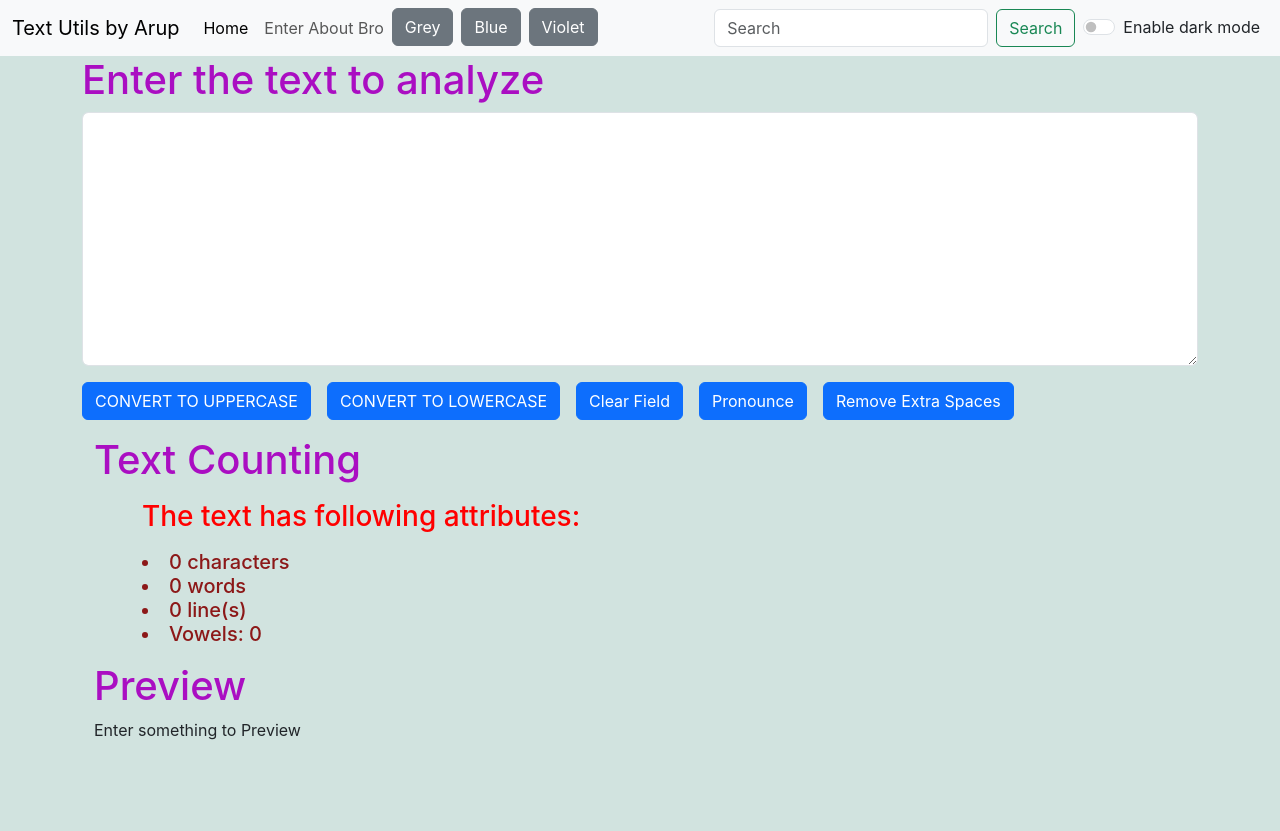
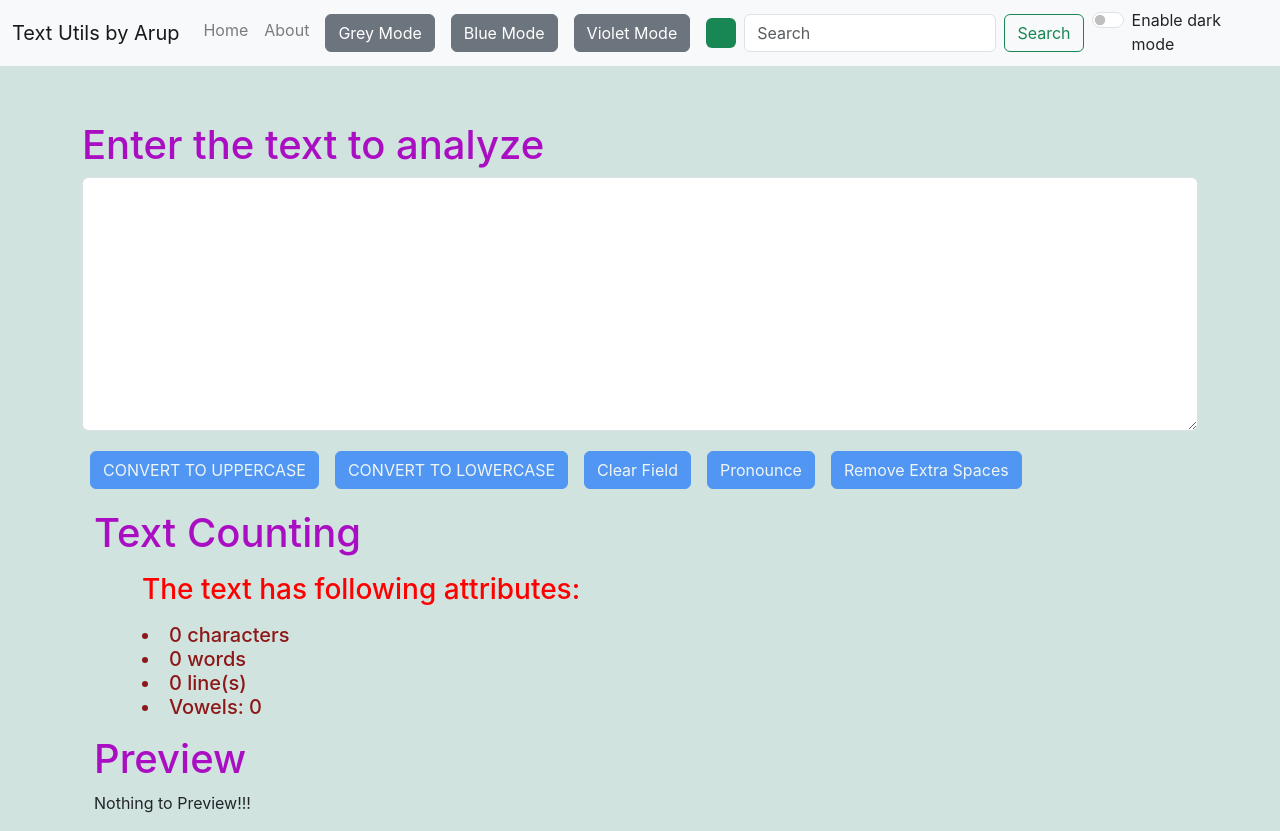
Before and after one commit to 09arup06/React-Projects, a React (Create React App) app: page / in a window 1280 px wide. Before the commit the page ends 800 px from the top, so only its background shows below. Built offline with nearby package versions, Linux system fonts and the light colour scheme.

Commit message:
Fixing more things

```diff
--- a/public/index.html
+++ b/public/index.html
@@ -1,6 +1,7 @@
 <!DOCTYPE html>
 <html lang="en">
   <head>
+    <link rel="stylesheet" href="https://cdn.jsdelivr.net/npm/bootstrap@4.0.0/dist/css/bootstrap.min.css" integrity="sha384-Gn5384xqQ1aoWXA+058RXPxPg6fy4IWvTNh0E263XmFcJlSAwiGgFAW/dAiS6JXm" crossorigin="anonymous">
     <meta charset="utf-8" />
     <link rel="icon" href="%PUBLIC_URL%/favicon.ico" />
     <meta name="viewport" content="width=device-width, initial-scale=1" />
@@ -25,7 +26,7 @@
       Learn how to configure a non-root public URL by running `npm run build`.
     -->
     <link href="https://cdn.jsdelivr.net/npm/bootstrap@5.3.0-alpha1/dist/css/bootstrap.min.css" rel="stylesheet" integrity="sha384-GLhlTQ8iRABdZLl6O3oVMWSktQOp6b7In1Zl3/Jr59b6EGGoI1aFkw7cmDA6j6gD" crossorigin="anonymous"><link href="https://cdn.jsdelivr.net/npm/bootstrap@5.3.0-alpha1/dist/css/bootstrap.min.css" rel="stylesheet" integrity="sha384-GLhlTQ8iRABdZLl6O3oVMWSktQOp6b7In1Zl3/Jr59b6EGGoI1aFkw7cmDA6j6gD" crossorigin="anonymous"><link href="https://cdn.jsdelivr.net/npm/bootstrap@5.3.0-alpha1/dist/css/bootstrap.min.css" rel="stylesheet" integrity="sha384-GLhlTQ8iRABdZLl6O3oVMWSktQOp6b7In1Zl3/Jr59b6EGGoI1aFkw7cmDA6j6gD" crossorigin="anonymous">
-    <title>TextUtilsByArup</title>
+    <title>TextUtilsBy Arup</title>
 
   </head>
   <body>
@@ -42,6 +43,9 @@
       To create a production bundle, use `npm run build` or `yarn build`.
 
     -->
+    <script src="https://code.jquery.com/jquery-3.2.1.slim.min.js" integrity="sha384-KJ3o2DKtIkvYIK3UENzmM7KCkRr/rE9/Qpg6aAZGJwFDMVNA/GpGFF93hXpG5KkN" crossorigin="anonymous"></script>
+<script src="https://cdn.jsdelivr.net/npm/popper.js@1.12.9/dist/umd/popper.min.js" integrity="sha384-ApNbgh9B+Y1QKtv3Rn7W3mgPxhU9K/ScQsAP7hUibX39j7fakFPskvXusvfa0b4Q" crossorigin="anonymous"></script>
+<script src="https://cdn.jsdelivr.net/npm/bootstrap@4.0.0/dist/js/bootstrap.min.js" integrity="sha384-JZR6Spejh4U02d8jOt6vLEHfe/JQGiRRSQQxSfFWpi1MquVdAyjUar5+76PVCmYl" crossorigin="anonymous"></script>
     <script src="https://cdn.jsdelivr.net/npm/bootstrap@5.3.0-alpha1/dist/js/bootstrap.bundle.min.js" integrity="sha384-w76AqPfDkMBDXo30jS1Sgez6pr3x5MlQ1ZAGC+nuZB+EYdgRZgiwxhTBTkF7CXvN" crossorigin="anonymous"></script>
   </body>
 </html>
--- a/src/App.js
+++ b/src/App.js
@@ -53,7 +53,7 @@ function App() {
     <>
 
     <Router>
-<Navbar title='Text Utils by Arup' mode={mode} toggle={toggle} newc={newc} showAlert={showAlert}/>
+<Navbar title='Text Utils by Arup' aboutText='About' mode={mode} toggle={toggle} newc={newc} showAlert={showAlert}/>
 <Alert alert={alert}/>
 <div className='container'>
 
@@ -62,13 +62,13 @@ function App() {
             element={<About/>}
           />
           <Route path="/React-Projects/"
-         element={ <TextForm showAlert={showAlert} head="Enter the text to analyze"/>}
+         element={ <TextForm showAlert={showAlert} mode={mode} head="Enter the text to analyze"/>}
           />
           <Route path="/Home"
-         element={ <TextForm showAlert={showAlert} head="Enter the text to analyze"/>}
+         element={ <TextForm showAlert={showAlert} mode={mode}  head="Enter the text to analyze"/>}
           />
           <Route path="/"
-         element={ <TextForm showAlert={showAlert} head="Enter the text to analyze"/>}
+         element={ <TextForm showAlert={showAlert} mode={mode} head="Enter the text to analyze"/>}
           />
           <Route exact path="https://09arup06.github.io/React-Projects/"
          element={ <TextForm showAlert={showAlert} head="Enter the text to analyze"/>}
--- a/src/components/Alert.js
+++ b/src/components/Alert.js
@@ -7,9 +7,11 @@ export default function Alert(props) {
         return lower.charAt(0).toUpperCase() + lower.slice(1);
     }
   return (
-    props.alert && <div className={`alert alert-${props.alert.type} alert-dismissible fade show`} role="alert">
+    <div style={{height:'55px'}}>
+    {props.alert && <div className={`alert alert-${props.alert.type} alert-dismissible fade show`} role="alert">
     <strong>{capitalize(props.alert.type)}</strong>: {props.alert.msg}
     <button type="button" className="btn-close" data-bs-dismiss="alert" aria-label="Close"></button>
+    </div>}
   </div>
   )
 }
--- a/src/components/Navbar.js
+++ b/src/components/Navbar.js
@@ -1,49 +1,59 @@
 import React from 'react'
 import PropTypes from 'prop-types'
-import {Link} from 'react-router-dom'
-export default function Navbar(props)  {
+import { Link } from 'react-router-dom'
+export default function Navbar(props) {
  return (
     <nav className={`navbar navbar-expand-lg navbar-${props.mode} bg-${props.mode}`}>
       <div className="container-fluid">
         <a className="navbar-brand" href="/">{props.title}</a>
+        <button className="navbar-toggler" type="button" data-toggle="collapse" data-target="#navbarSupportedContent" aria-controls="navbarSupportedContent" aria-expanded="false" aria-label="Toggle navigation">
+          <span className="navbar-toggler-icon"></span>
+        </button>
         <div className="collapse navbar-collapse" id="navbarSupportedContent">
           <ul className="navbar-nav me-auto mb-2 mb-lg-0">
             <li className="nav-item">
-          <Link className="nav-link active" aria-current="page" to="/">Home</Link>
+              <Link className="nav-link" aria-current="page" to="/">Home</Link>
             </li>
             <li className="nav-item">
               <Link className="nav-link" to="/about">{props.aboutText}</Link>
             </li>
-        <li className="nav-item">
-        <button type="button" className="btn btn-secondary" onClick={()=>props.newc('grey')}>Grey</button>
+            <li className="nav-item mx-2 my-1">
+              <button type="button" className="btn btn-secondary" onClick={() => props.newc('grey')}>Grey Mode</button>
             </li>
-        <li className="nav-item mx-2">
-        <button type="button" className="btn btn-secondary" onClick={()=>props.newc('#03072b')}>Blue</button>
+            <li className="nav-item mx-2 my-1">
+              <button type="button" className="btn btn-secondary" onClick={() => props.newc('#03072b')}>Blue Mode</button>
             </li>
-        <li className="nav-item">
-        <button type="button" className="btn btn-secondary" onClick={()=>props.newc('#260221')}>Violet</button>
+            <li className="nav-item mx-2 my-1">
+              <button type="button" className="btn btn-secondary" onClick={() => props.newc('#260221')} >Violet Mode</button>
             </li>
 
+
+
+
           </ul>
+          <div className="d-flex ">
+                <div className='bg-success rounded mx-2' onClick={()=>{props.newc('green')}} style={{height: '30px' , width: '30px', cursor:'pointer'}}></div>
+              </div>
           <form className="d-flex" role="search">
             <input className="form-control me-2" type="search" placeholder="Search" aria-label="Search"></input>
             <button className="btn btn-outline-success" type="submit">Search</button>
           </form>
-      <div className={`form-check form-switch text-${props.mode==='light'?'dark':'light'} mx-2` }>
-  <input className="form-check-input" type="checkbox"onClick={props.toggle} role="switch" id="flexSwitchCheckDefault"></input>
-  <label className="form-check-label" htmlFor="flexSwitchCheckDefault">Enable {`${props.mode==='light'?'dark':'light'}`} mode</label>
+          <div className={`form-check form-switch text-${props.mode === 'light' ? 'dark' : 'light'} mx-2`}>
+            <input className="form-check-input" type="checkbox" onClick={props.toggle} role="switch" id="flexSwitchCheckDefault"></input>
+            <label className="form-check-label" htmlFor="flexSwitchCheckDefault">Enable {`${props.mode === 'light' ? 'dark' : 'light'}`} mode</label>
           </div>
         </div>
       </div>
     </nav>
   )
 }
-Navbar.propTypes={
-    title:PropTypes.string.isRequired,
-    aboutText:PropTypes.string
+
+Navbar.propTypes = {
+  title: PropTypes.string.isRequired,
+  aboutText: PropTypes.string
 }
 
-Navbar.defaultProps={
+Navbar.defaultProps = {
   title: "Enter Title Here",
   aboutText: "Enter About Bro"
 }
--- a/src/components/TextForm.js
+++ b/src/components/TextForm.js
@@ -42,14 +42,14 @@ export default function TextForm(props) {
         <h1 style={{color:"#aa0ec2"}}>{props.head}</h1>
 
     <div className="mb-3">
-    <textarea className="form-control" value={text} onChange={handleOnChange} id="exampleFormControlTextarea1" rows="10"></textarea>
+    <textarea className="form-control" value={text} onChange={handleOnChange} id="exampleFormControlTextarea1" style={{backgroundColor: props.mode==='dark'?'rgb(97 189 189 / 47%)':'white'}} rows="10"></textarea>
     </div>
 
-  <button className='btn btn-primary 'onClick={upper}> CONVERT TO UPPERCASE</button>
-  <button className="btn btn-primary mx-3"onClick={lower}> CONVERT TO LOWERCASE</button>
-  <button className="btn btn-primary mx-auto"onClick={clr}> Clear Field</button>
-  <button className="btn btn-primary mx-3"onClick={speak}> Pronounce</button>
-  <button className="btn btn-primary mx-auto"onClick={spaces}> Remove Extra Spaces</button>
+  <button disabled={text.length===0} className='btn btn-primary mx-2 my-1'onClick={upper}> CONVERT TO UPPERCASE</button>
+  <button disabled={text.length===0} className="btn btn-primary mx-2 my-1"onClick={lower}> CONVERT TO LOWERCASE</button>
+  <button disabled={text.length===0} className="btn btn-primary mx-2 my-1"onClick={clr}> Clear Field</button>
+  <button disabled={text.length===0} className="btn btn-primary mx-2 my-1"onClick={speak}> Pronounce</button>
+  <button disabled={text.length===0} className="btn btn-primary mx-2 my-1"onClick={spaces}> Remove Extra Spaces</button>
   </div>
 
     <div className="container my-3" >
@@ -58,14 +58,14 @@ export default function TextForm(props) {
     <div className='my-3 mx-5'style={{color:"#8c1818"}}>
       <h5>
     <li>{text.length && text.length -text.split(" ").length+1-text.split(/\r\n|\r|\n/).length+1} characters</li>
-    <li>{text.length && text.split(/[   ]+/).length} words</li>
+    <li>{text.length && text.split(" ").filter((element)=>{return element.length!==0 }).length} words</li>
     <li>{text.length && text.split(/\r\n|\r|\n/).length} line(s)</li>
     <li>Vowels: {text.split(/[aeiou]/gi).length-1}</li></h5></div>
 
     </div>
     <div className="container my-3">
         <h1 style={{color:"#aa0ec2"}}> Preview </h1>
-        <p>{text.length>0?text:"Enter something to Preview"}</p>
+        <p>{text.length>0?text:"Nothing to Preview!!!"}</p>
     </div>
 
 
```
Lines whose indentation alone changed are shown as unchanged.
